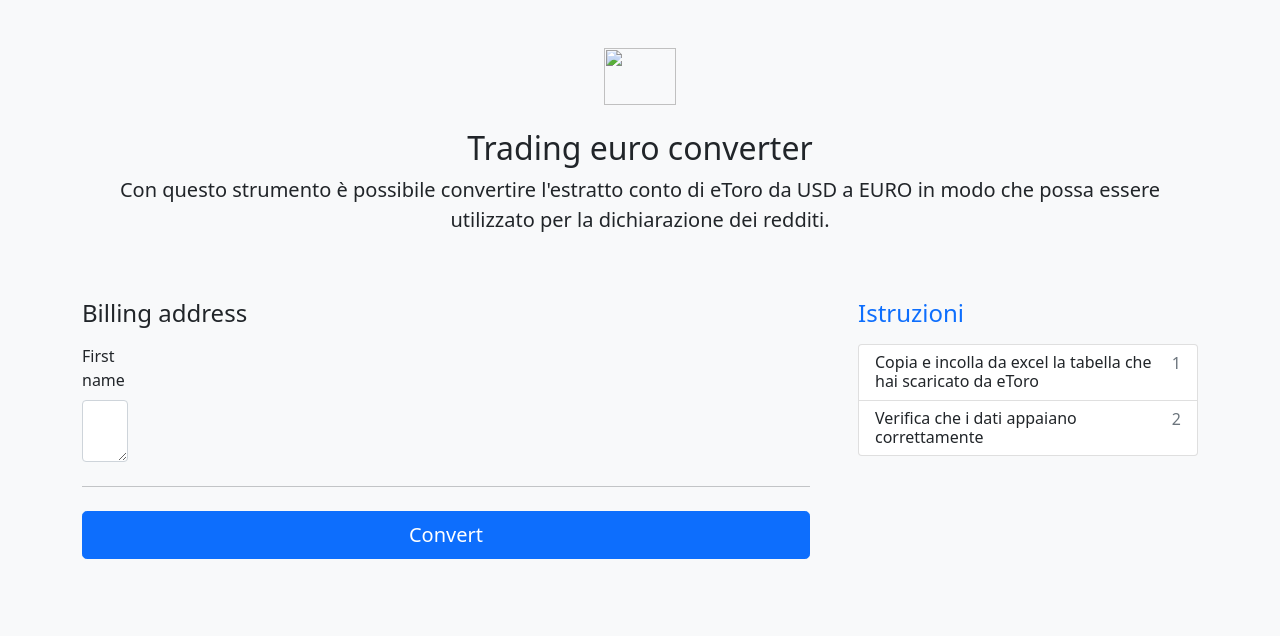
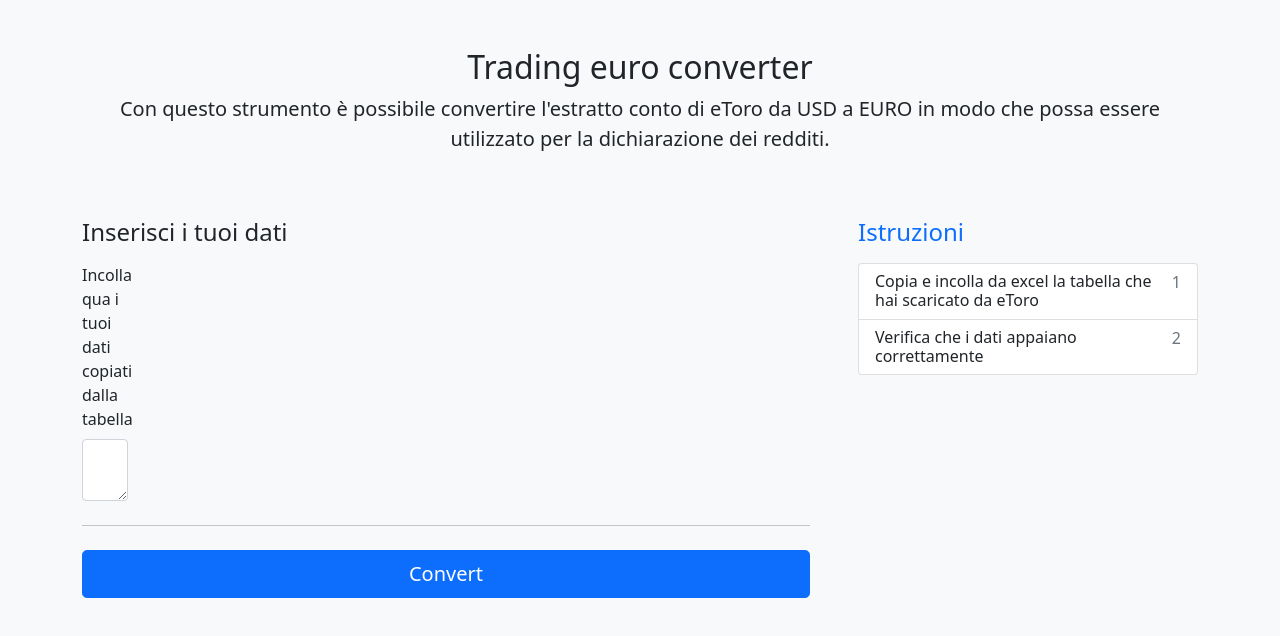
Before and after one commit to skipstorm/trading-euro-converter, a plain HTML site: page index.html in a window 1280 px wide. Drawn offline with nearby package versions, Linux system fonts and the light colour scheme.

Commit message:
Update index.html

```diff
--- a/index.html
+++ b/index.html
@@ -13,7 +13,6 @@
 <div class="container">
   <main>
     <div class="py-5 text-center">
-      <img class="d-block mx-auto mb-4" src="/docs/5.0/assets/brand/bootstrap-logo.svg" alt="" width="72" height="57">
       <h2>Trading euro converter</h2>
       <p class="lead">
         Con questo strumento è possibile convertire l'estratto conto di eToro da USD a EURO in modo che possa essere utilizzato per la dichiarazione dei redditi.
@@ -41,11 +40,11 @@
         </ul>
       </div>
       <div class="col-md-7 col-lg-8">
-        <h4 class="mb-3">Billing address</h4>
-        <form class="needs-validation" novalidate>
+        <h4 class="mb-3">Inserisci i tuoi dati</h4>
+        <form>
           <div class="row g-3">
             <div class="col-sm-1">
-              <label for="firstName" class="form-label">First name</label>
+              <label for="firstName" class="form-label">Incolla qua i tuoi dati copiati dalla tabella</label>
               <textarea class="form-control" id="datiUtente" placeholder=""></textarea>
             </div>
           </div>
```
